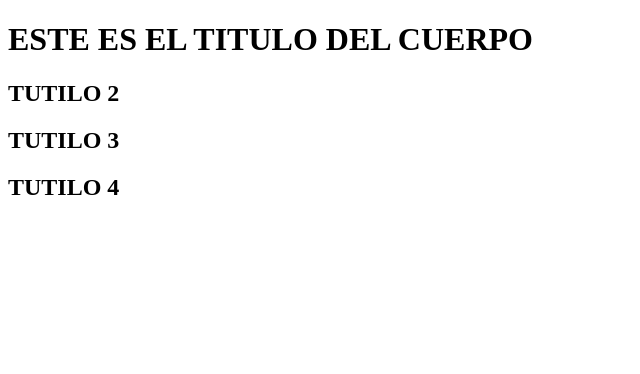
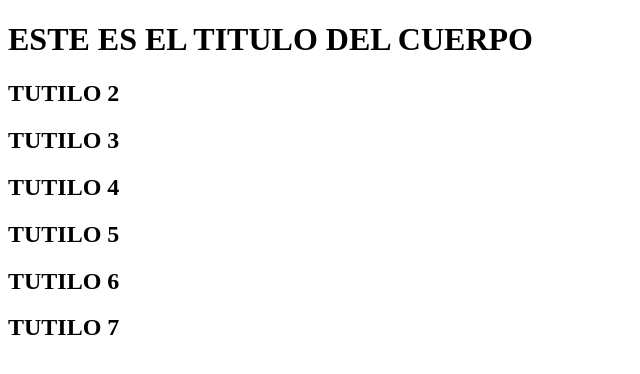
Before and after one commit to Madruizalc/buenas_practicas, a plain HTML site: page index.html in a window 1280 px wide. Shown: the whole page, without its empty margins (0-640 px from the left). Drawn offline with Linux system fonts and the light colour scheme.

Commit message:
commit four

```diff
--- a/index.html
+++ b/index.html
@@ -12,6 +12,9 @@
         <h2>TUTILO 2</h2>
         <h2>TUTILO 3</h2>
         <h2>TUTILO 4</h2>
+        <h2>TUTILO 5</h2>
+        <h2>TUTILO 6</h2>
+        <h2>TUTILO 7</h2>
     </div>
 </body>
 </html>
```
